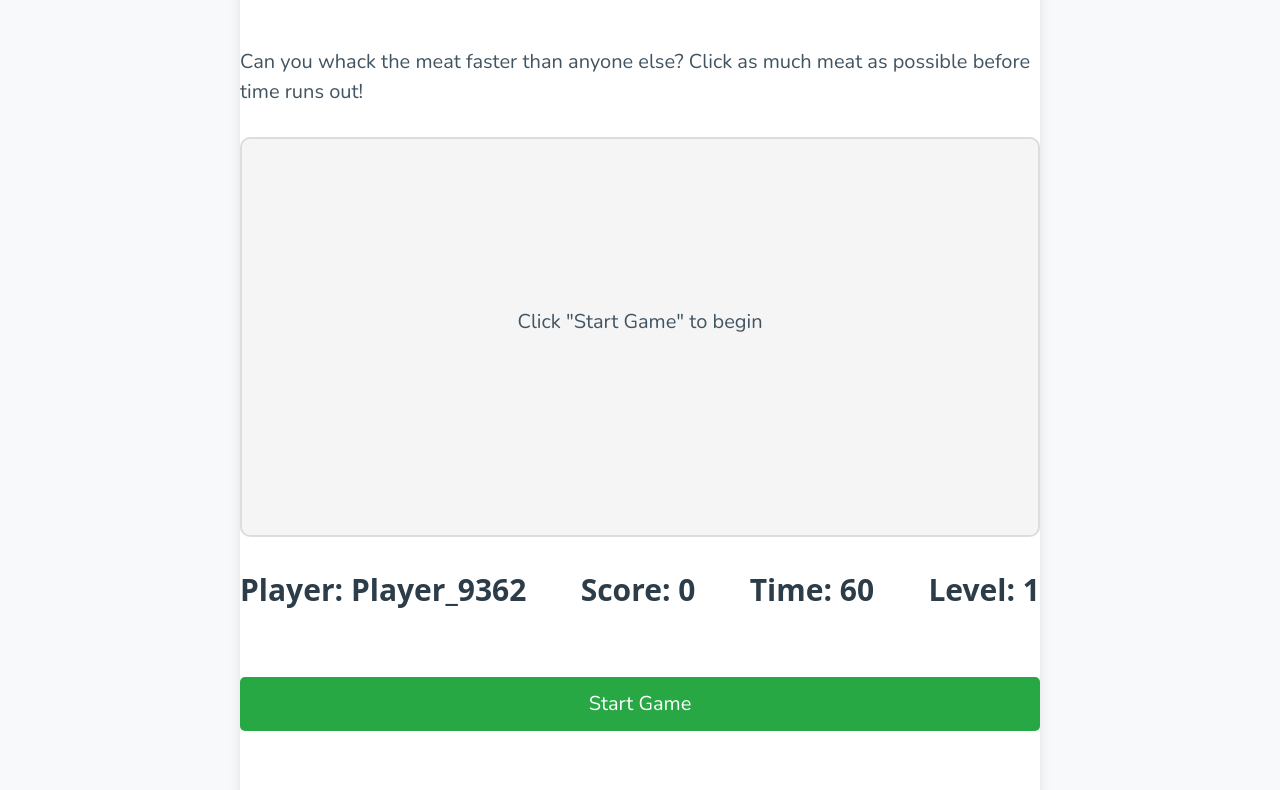
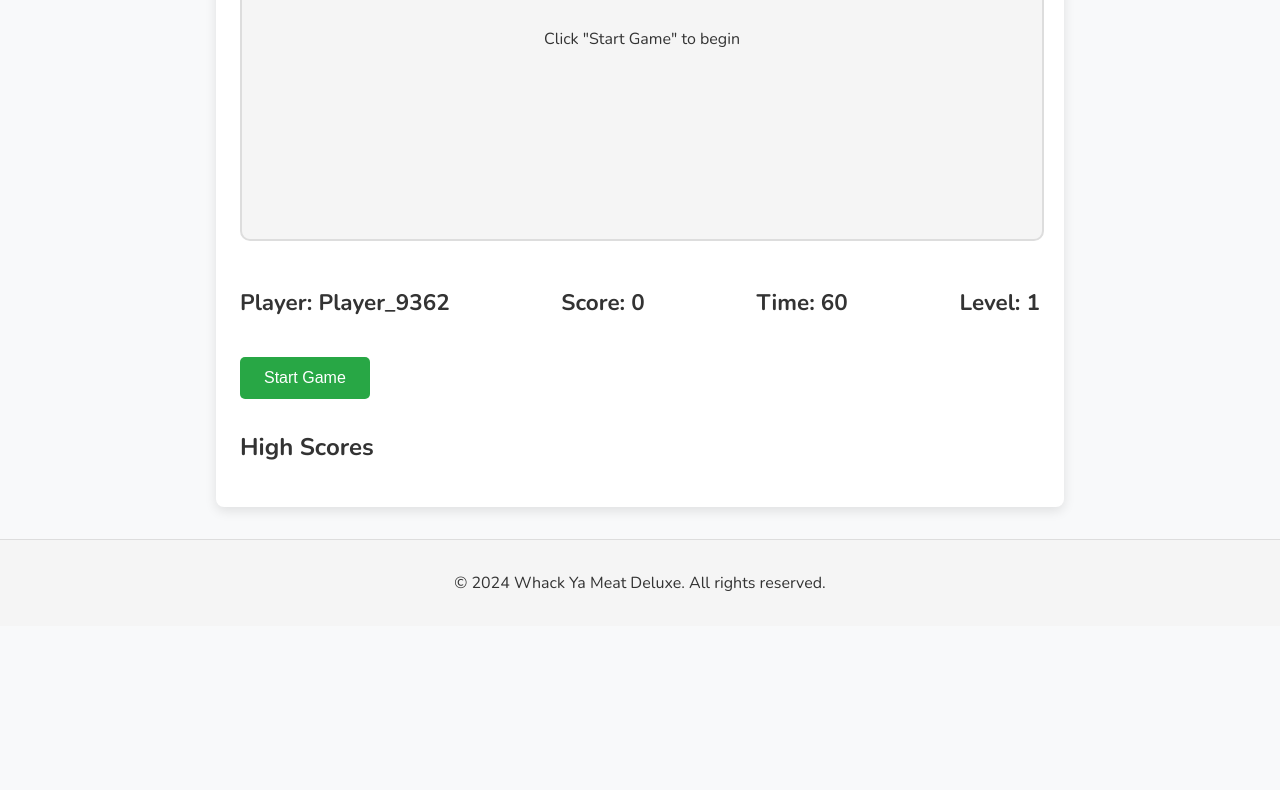
Before and after one commit to CKtheGhost/MEATMOJI, a plain HTML site: page index.html in a window 1280 px wide. Shown: the part 423-1213 px from the top of the page. After the commit the page ends 1049 px from the top, so only its background shows below. Drawn offline with nearby package versions, Linux system fonts and the light colour scheme.

Commit message:
Update index.html

```diff
--- a/index.html
+++ b/index.html
@@ -8,15 +8,14 @@
     <!-- Google Fonts -->
     <link href="https://fonts.googleapis.com/css2?family=Nunito:wght@400;700&display=swap" rel="stylesheet">
 
-    <!-- Minimal CSS Framework (Picocss) for clean design -->
-    <link rel="stylesheet" href="https://cdn.jsdelivr.net/npm/@picocss/pico@1/css/pico.min.css">
-
     <style>
         /* General styling for the website */
         body {
             font-family: 'Nunito', sans-serif;
             background-color: #f8f9fa;
             color: #333;
+            margin: 0;
+            padding: 0;
         }
 
         /* Main header styling */
```
